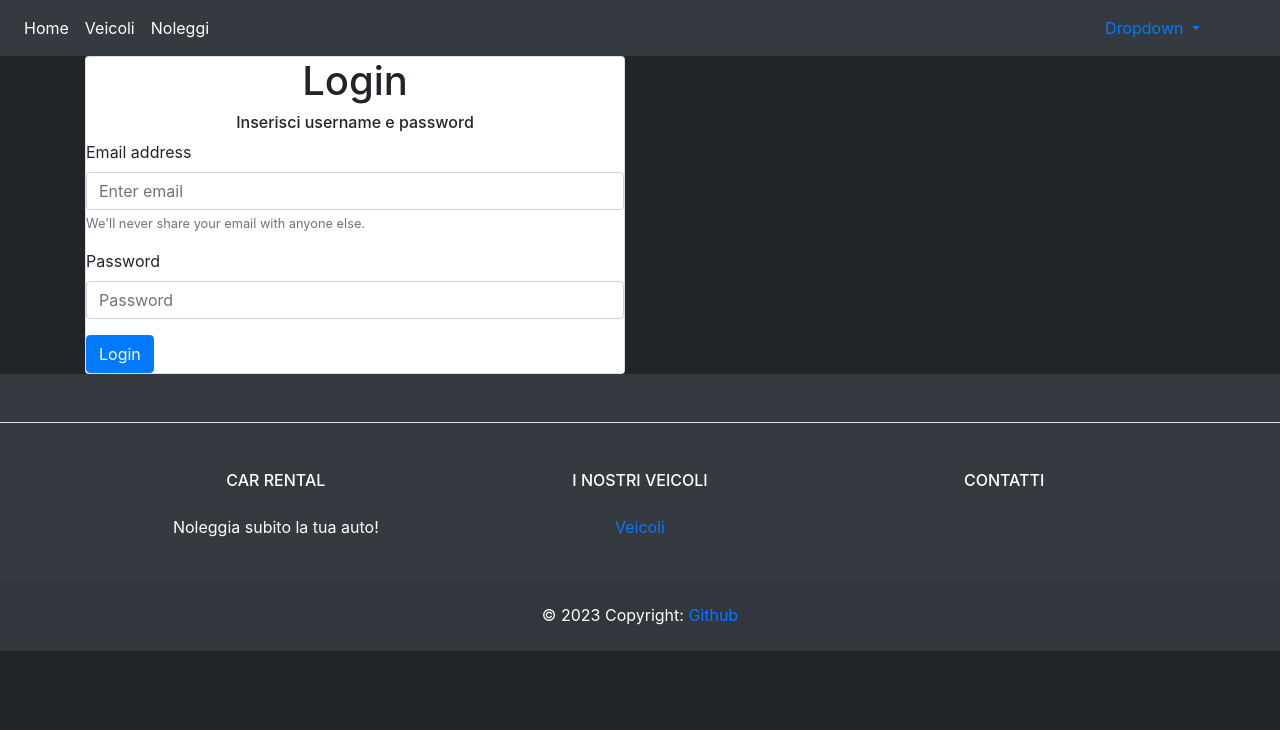
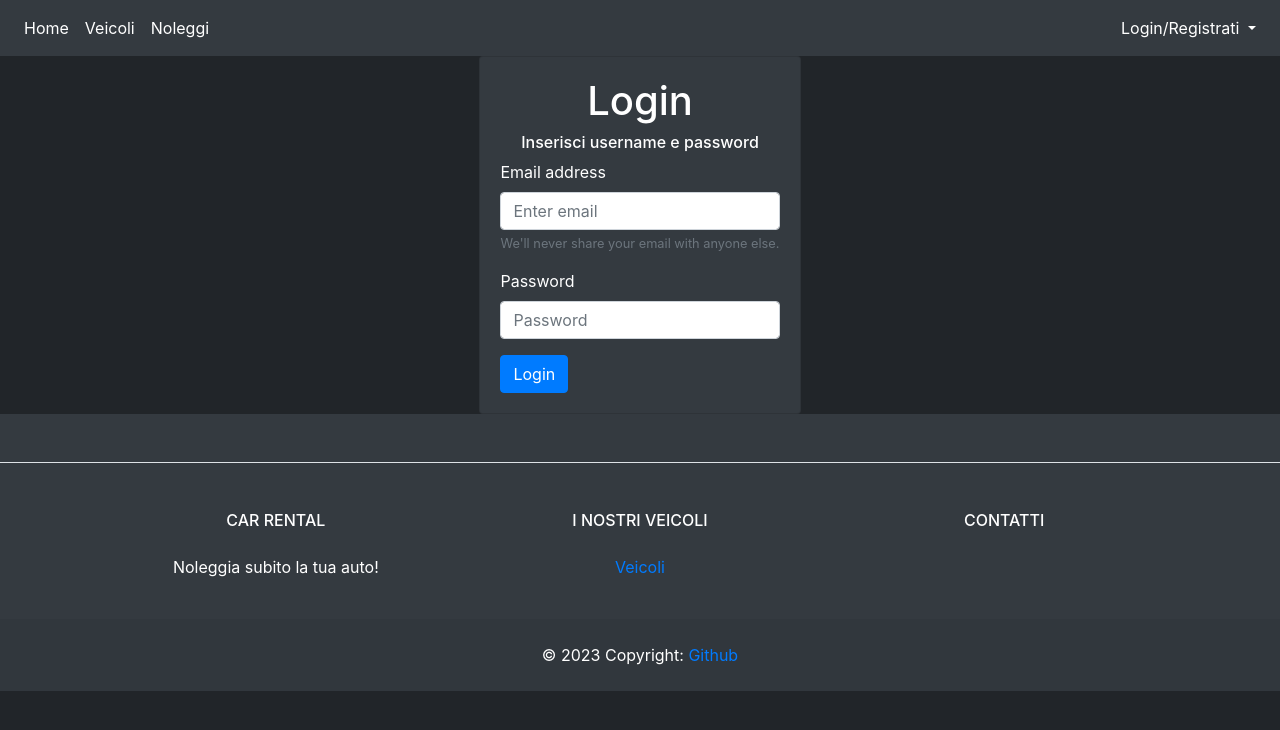
Before and after one commit to trollfaceiv/CarRentalAngular, an Angular app: page /login in a window 1280 px wide. Shown: the top 730 px of the page. Built offline with nearby package versions, Linux system fonts and the light colour scheme.

Commit message:
Login funzionante, configurazione AuthGuard

```diff
--- a/src/app/core/components/login/login.component.css
+++ b/src/app/core/components/login/login.component.css
@@ -0,0 +1,6 @@
+
+
+  .card {
+    max-width: 400px;
+    padding: 20px;
+  }
--- a/src/app/core/components/login/login.component.html
+++ b/src/app/core/components/login/login.component.html
@@ -1,24 +1,22 @@
-<div data-bs-theme="dark" class="container" >
-    <div class="row">
-        <div class="col-md-6">
-            <div class="card">
+<div data-bs-theme="dark" class="container-fluid vh-100 d-flex align-items-center justify-content-center">
+  <div class="card text-white bg-dark">
     <div class="text-center">
       <h1>Login</h1>
       <h6>Inserisci username e password</h6>
     </div>
-                <form (ngSubmit) = "login()">
+    <form (ngSubmit)="login()">
       <div class="form-group">
         <label for="exampleInputEmail1">Email address</label>
-                      <input type="email" name="email" class="form-control" [(ngModel)]="email" id="exampleInputEmail1" aria-describedby="emailHelp" placeholder="Enter email">
+        <input type="email" name="email" class="form-control" [(ngModel)]="email" id="exampleInputEmail1"
+          aria-describedby="emailHelp" placeholder="Enter email">
         <small id="emailHelp" class="form-text text-muted">We'll never share your email with anyone else.</small>
       </div>
       <div class="form-group">
         <label for="exampleInputPassword1">Password</label>
-                      <input type="password" name="password" class="form-control" [(ngModel)]="password" id="exampleInputPassword1" placeholder="Password">
+        <input type="password" name="password" class="form-control" [(ngModel)]="password" id="exampleInputPassword1"
+          placeholder="Password">
       </div>
       <button type="submit" class="btn btn-primary">Login</button>
     </form>
   </div>
 </div>
-    </div>
-</div>
--- a/src/app/core/components/login/login.component.ts
+++ b/src/app/core/components/login/login.component.ts
@@ -13,7 +13,7 @@ import { User } from 'src/app/features/user/models/user';
 })
 export class LoginComponent {
   constructor(private _http: HttpClient, private _route: Router, private authService: AuthService) { }
-  userLogged!: User;
+  userLogged: User | null = null;
   email!: string;
   password!: string;
 
@@ -21,12 +21,8 @@ export class LoginComponent {
     this.authService.login(this.email, this.password).subscribe((result: boolean) => {
       if (result) {
         console.log("Login effettuato");
-        this.authService.getUserLogged().subscribe((user: User | null) => {
-          if (user) {
-            this.userLogged = user;
-            console.log(this.userLogged);
-          }
-        });
+        this.userLogged = this.authService.getUserLogged();
+        console.log(this.userLogged);
       } else {
         console.log("Login fallito");
       }
--- a/src/app/core/services/auth.service.ts
+++ b/src/app/core/services/auth.service.ts
@@ -1,6 +1,6 @@
 import { Injectable } from '@angular/core';
 import { HttpClient } from '@angular/common/http';
-import { Observable, BehaviorSubject } from 'rxjs';
+import { Observable } from 'rxjs';
 import { tap, map } from 'rxjs/operators';
 import { User } from 'src/app/features/user/models/user';
 
@@ -8,8 +8,6 @@ import { User } from 'src/app/features/user/models/user';
   providedIn: 'root'
 })
 export class AuthService {
-  private loggedInUser$: BehaviorSubject<User | null> = new BehaviorSubject<User | null>(null);
-
   constructor(private http: HttpClient) { }
 
   login(email: string, password: string): Observable<boolean> {
@@ -18,26 +16,35 @@ export class AuthService {
       .pipe(
         tap((users: User[]) => {
           if (users.length === 1) {
-            this.loggedInUser$.next(users[0]);
+            localStorage.setItem('loggedInUser', JSON.stringify(users[0]));
           }
         }),
-        map((users: User[]) => users.length === 1) // Restituisce true se l'autenticazione è avvenuta con successo, altrimenti false
+        map((users: User[]) => users.length === 1)
       );
   }
 
-  getUserLogged(): Observable<User | null> {
-    return this.loggedInUser$.asObservable();
+  logout(): void {
+    localStorage.removeItem('loggedInUser');
+    if(this.getUserLogged() === null){
+      console.log("Logout effettuato");
+    }
+    else{
+      console.log("Logout fallito");
+    }
+  }
+
+
+  getUserLogged(): User | null {
+    const savedUser = localStorage.getItem('loggedInUser');
+    return savedUser ? JSON.parse(savedUser) : null;
   }
 
   isLogged(): boolean {
-    return this.loggedInUser$.value !== null;
+    return localStorage.getItem('loggedInUser') !== null;
   }
 
   isAdmin(): boolean {
-    const user = this.loggedInUser$.value;
-    if (user && user.role === 'admin') {
-      return true;
-    }
-    return false;
+    const user = this.getUserLogged();
+    return user?.role === 'admin';
   }
 }
--- a/src/app/shared/components/app-header/app-header.component.html
+++ b/src/app/shared/components/app-header/app-header.component.html
@@ -1,29 +1,42 @@
 <div>
   <nav class="navbar navbar-expand-lg navbar-dark bg-dark mr">
-
-
     <div class="collapse navbar-collapse" id="navbarSupportedContent">
       <ul class="navbar-nav mr-auto">
         <li class="nav-item active">
           <a class="nav-link" href="#">Home</a>
         </li>
         <li class="nav-item active">
-            <a class="nav-link"  routerLink="/vehicle-info">Veicoli</a>
+          <a class="nav-link" routerLink="/vehicle-info">Veicoli</a>
         </li>
         <li class="nav-item active">
           <a class="nav-link" href="#">Noleggi</a>
         </li>
-
       </ul>
 
-      <div class="nav-item dropdown mr-5">
-        <a class="nav-link dropdown-toggle" href="#" id="navbarDropdown" role="button" data-toggle="dropdown" aria-haspopup="true" aria-expanded="false">
-          Dropdown
+      <div class="navbar-nav ml-auto">
+        <ng-container *ngIf="loggedUser; else elseBlock" class="mr-3">
+          <div class="nav-item dropdown">
+            <a class="nav-link dropdown-toggle text-white" href="#" id="navbarDropdown" role="button" data-toggle="dropdown"
+              aria-haspopup="true" aria-expanded="false">
+              Ciao {{loggedUser.firstName}}
             </a>
             <div class="dropdown-menu" aria-labelledby="navbarDropdown">
-          <a class="dropdown-item" href="#">Login</a>
-          <a class="dropdown-item" href="#">Logout</a>
+              <a class="dropdown-item" (click)="logout()">Logout</a>
             </div>
+          </div>
+        </ng-container>
+        <ng-template #elseBlock>
+          <div class="nav-item dropdown">
+            <a class="nav-link dropdown-toggle text-white" href="#" id="navbarDropdown" role="button" data-toggle="dropdown"
+              aria-haspopup="true" aria-expanded="false">
+              Login/Registrati
+            </a>
+            <div class="dropdown-menu" aria-labelledby="navbarDropdown">
+              <a class="dropdown-item" routerLink="/login">Login</a>
+              <a class="dropdown-item" (click)="logout()">Logout</a>
+            </div>
+          </div>
+        </ng-template>
       </div>
     </div>
   </nav>
--- a/src/app/shared/components/app-header/app-header.component.ts
+++ b/src/app/shared/components/app-header/app-header.component.ts
@@ -1,10 +1,22 @@
 import { Component } from '@angular/core';
+import { AuthService } from 'src/app/core/services/auth.service';
 
 @Component({
   selector: 'app-app-header',
   templateUrl: './app-header.component.html',
+  providers: [AuthService],
   styleUrls: ['./app-header.component.css']
 })
+
+
 export class AppHeaderComponent {
 
+  constructor(private authService: AuthService) { }
+
+
+  loggedUser? = this.authService.getUserLogged();
+
+  logout(){
+    this.authService.logout();
+  }
 }
```
Lines whose indentation alone changed are shown as unchanged.
